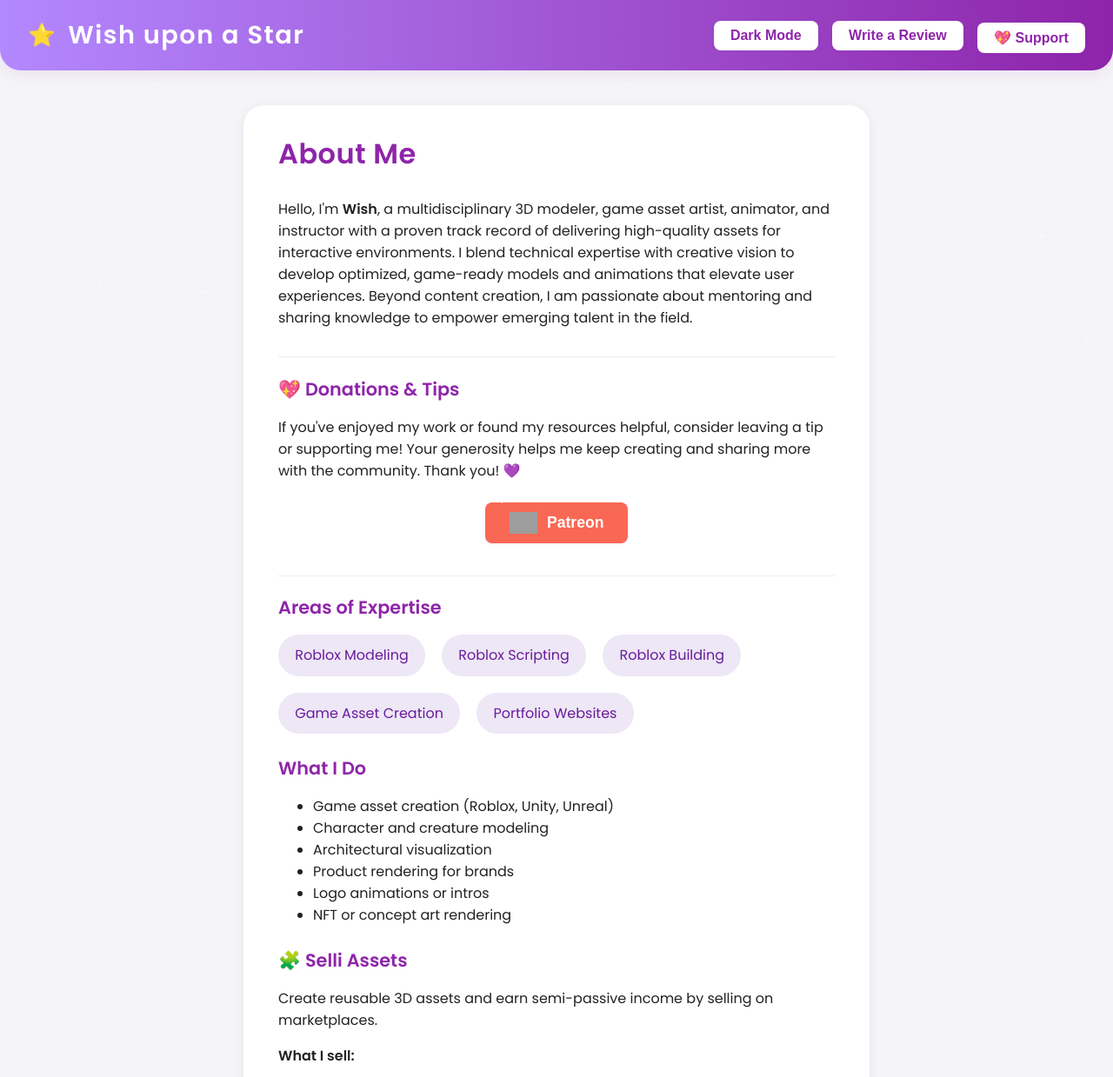
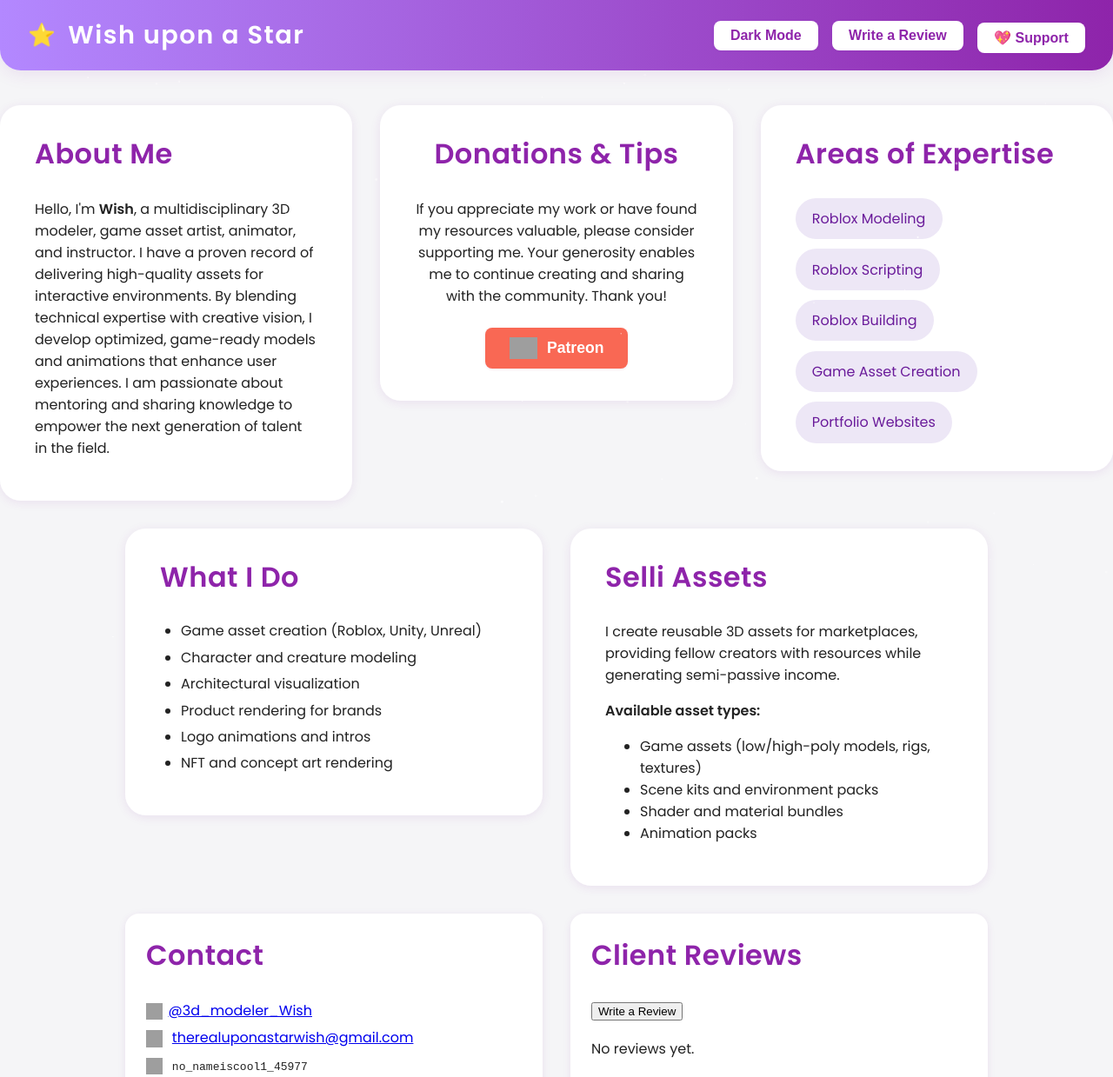
Before and after one commit to Wishes-laboratory/Wishes-laboratory, a plain HTML site: page index.html in a window 1280 px wide. Shown: the top 1239 px of the page at 87% size. Drawn offline with Linux system fonts and the light colour scheme; grey boxes are pictures that could not be loaded.

Commit message:
Update index.html

```diff
--- a/index.html
+++ b/index.html
@@ -175,11 +175,6 @@
       padding: 2rem 2.5rem;
       box-sizing: border-box;
     }
-    /* Special style for merged about section */
-    .about-combined-section {
-      flex: 2 1 520px;
-      max-width: 720px;
-    }
     body.dark section {
       background: rgba(26,28,44,0.98);
       box-shadow: 0 2px 12px rgba(142,36,170,0.20);
@@ -196,11 +191,13 @@
     }
     .specializations {
       display: flex;
-      flex-wrap: wrap;
-      gap: 1.2rem;
-      margin-top: 1rem;
+      flex-direction: column;
+      gap: 0.7rem;
+      margin: 1rem 0 0 0;
+      padding: 0;
+      list-style: none;
     }
-    .specializations p {
+    .specializations li {
       background: var(--special-bg);
       color: var(--special-color);
       padding: 0.7rem 1.2rem;
@@ -209,8 +206,10 @@
       margin: 0;
       font-weight: 500;
       transition: background 0.2s, color 0.2s;
+      display: inline-block;
+      max-width: fit-content;
     }
-    body.dark .specializations p {
+    body.dark .specializations li {
       background: #4527a0;
       color: #ce93d8;
     }
@@ -405,12 +404,6 @@
     }
     /* Donations section styling */
     .donations-section {
-      max-width: 700px;
-      margin: 2rem auto 2.5rem auto;
-      background: rgba(255,255,255,0.96);
-      border-radius: 1.5rem;
-      box-shadow: 0 2px 12px var(--star-shadow);
-      padding: 2rem 2.5rem;
       text-align: center;
     }
     .donations-section h2 {
@@ -494,46 +487,66 @@
   </header>
 
   <div class="main-sections-container">
-    <!-- Combined About Me Section -->
-    <section aria-labelledby="aboutTitle" class="about-combined-section">
+    <!-- About Me -->
+    <section aria-labelledby="aboutTitle">
       <h2 id="aboutTitle">About Me</h2>
       <p>
-        Hello, I'm <strong>Wish</strong>, a multidisciplinary 3D modeler, game asset artist, animator, and instructor with a proven track record of delivering high-quality assets for interactive environments. I blend technical expertise with creative vision to develop optimized, game-ready models and animations that elevate user experiences. Beyond content creation, I am passionate about mentoring and sharing knowledge to empower emerging talent in the field.
+        Hello, I'm <strong>Wish</strong>, a multidisciplinary 3D modeler, game asset artist, animator, and instructor. I have a proven record of delivering high-quality assets for interactive environments. By blending technical expertise with creative vision, I develop optimized, game-ready models and animations that enhance user experiences. I am passionate about mentoring and sharing knowledge to empower the next generation of talent in the field.
       </p>
-      <hr style="border: 0; border-top: 1.5px solid #eee; margin: 2em 0 1.3em 0;">
-      <h3 style="margin-bottom:0.6em;color:var(--main-color);font-size:1.3em;">💖 Donations &amp; Tips</h3>
-      <p>If you've enjoyed my work or found my resources helpful, consider leaving a tip or supporting me! Your generosity helps me keep creating and sharing more with the community. Thank you! 💜</p>
-      <div class="tip-options" style="margin-bottom:1.5em;">
+    </section>
+
+    <!-- Donations & Tips -->
+    <section aria-labelledby="donationsTitle" class="donations-section">
+      <h2 id="donationsTitle">Donations &amp; Tips</h2>
+      <p>
+        If you appreciate my work or have found my resources valuable, please consider supporting me. Your generosity enables me to continue creating and sharing with the community. Thank you!
+      </p>
+      <div class="tip-options">
         <a href="https://patreon.com/WishuponaStar1?utm_medium=unknown&utm_source=join_link&utm_campaign=creatorshare_creator&utm_content=copyLink" target="_blank" rel="noopener noreferrer">
-          <button class="tip-btn patreon" aria-label="Support me on Patreon"><img src="https://cdn.jsdelivr.net/gh/simple-icons/simple-icons/icons/patreon.svg" alt="Patreon" style="height:1.4em;vertical-align:middle;">Patreon</button>
+          <button class="tip-btn patreon" aria-label="Support me on Patreon">
+            <img src="https://cdn.jsdelivr.net/gh/simple-icons/simple-icons/icons/patreon.svg" alt="Patreon" style="height:1.4em;vertical-align:middle;">Patreon
+          </button>
         </a>
         <!-- Add more tip/donation options here if you wish -->
       </div>
-      <hr style="border: 0; border-top: 1.5px solid #eee; margin: 2em 0 1.3em 0;">
-      <h3 style="margin-bottom:0.6em;color:var(--main-color);font-size:1.3em;">Areas of Expertise</h3>
-      <div class="specializations" role="list" style="margin-bottom:1.5em;">
-        <p role="listitem">Roblox Modeling</p>
-        <p role="listitem">Roblox Scripting</p>
-        <p role="listitem">Roblox Building</p>
-        <p role="listitem">Game Asset Creation</p>
-        <p role="listitem">Portfolio Websites</p>
-      </div>
-      <h3 style="margin-bottom:0.6em;color:var(--main-color);font-size:1.3em;">What I Do</h3>
-      <ul style="margin-bottom:1.5em;">
+    </section>
+
+    <!-- Areas of Expertise -->
+    <section aria-labelledby="expertiseTitle">
+      <h2 id="expertiseTitle">Areas of Expertise</h2>
+      <ul class="specializations" role="list" style="margin-bottom:0;">
+        <li role="listitem">Roblox Modeling</li>
+        <li role="listitem">Roblox Scripting</li>
+        <li role="listitem">Roblox Building</li>
+        <li role="listitem">Game Asset Creation</li>
+        <li role="listitem">Portfolio Websites</li>
+      </ul>
+    </section>
+
+    <!-- What I Do -->
+    <section aria-labelledby="servicesTitle" class="services-section">
+      <h2 id="servicesTitle">What I Do</h2>
+      <ul>
         <li>Game asset creation (Roblox, Unity, Unreal)</li>
         <li>Character and creature modeling</li>
         <li>Architectural visualization</li>
         <li>Product rendering for brands</li>
-        <li>Logo animations or intros</li>
-        <li>NFT or concept art rendering</li>
+        <li>Logo animations and intros</li>
+        <li>NFT and concept art rendering</li>
       </ul>
-      <h3 style="margin-bottom:0.6em;color:var(--main-color);font-size:1.3em;">🧩 Selli Assets</h3>
-      <p>Create reusable 3D assets and earn semi-passive income by selling on marketplaces.</p>
-      <strong>What I sell:</strong>
+    </section>
+
+    <!-- Selli Assets -->
+    <section aria-labelledby="selliTitle">
+      <h2 id="selliTitle">Selli Assets</h2>
+      <p>
+        I create reusable 3D assets for marketplaces, providing fellow creators with resources while generating semi-passive income.
+      </p>
+      <strong>Available asset types:</strong>
       <ul>
         <li>Game assets (low/high-poly models, rigs, textures)</li>
-        <li>Scene kits or environment packs</li>
-        <li>Shader/material bundles</li>
+        <li>Scene kits and environment packs</li>
+        <li>Shader and material bundles</li>
         <li>Animation packs</li>
       </ul>
     </section>
```
